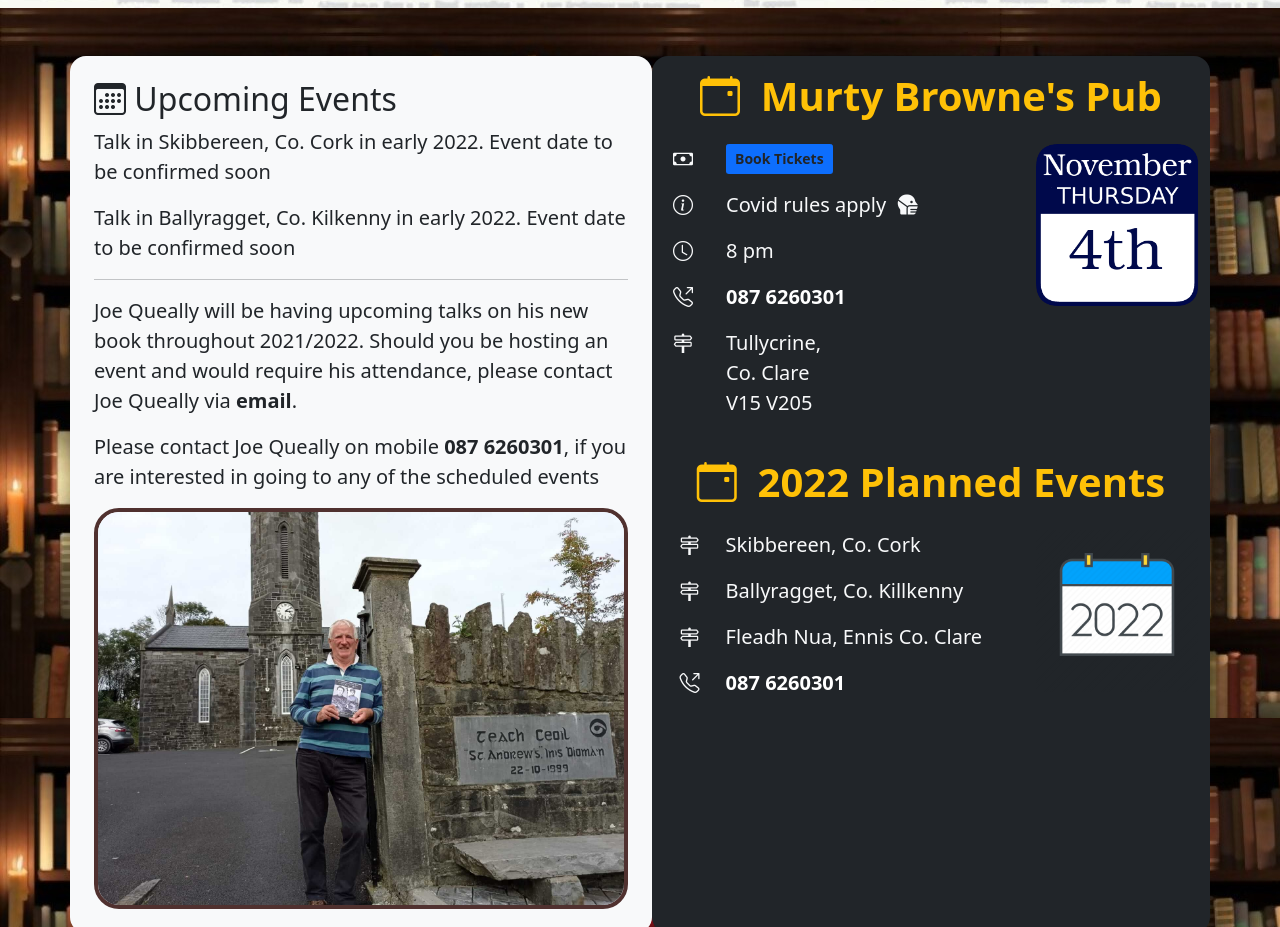
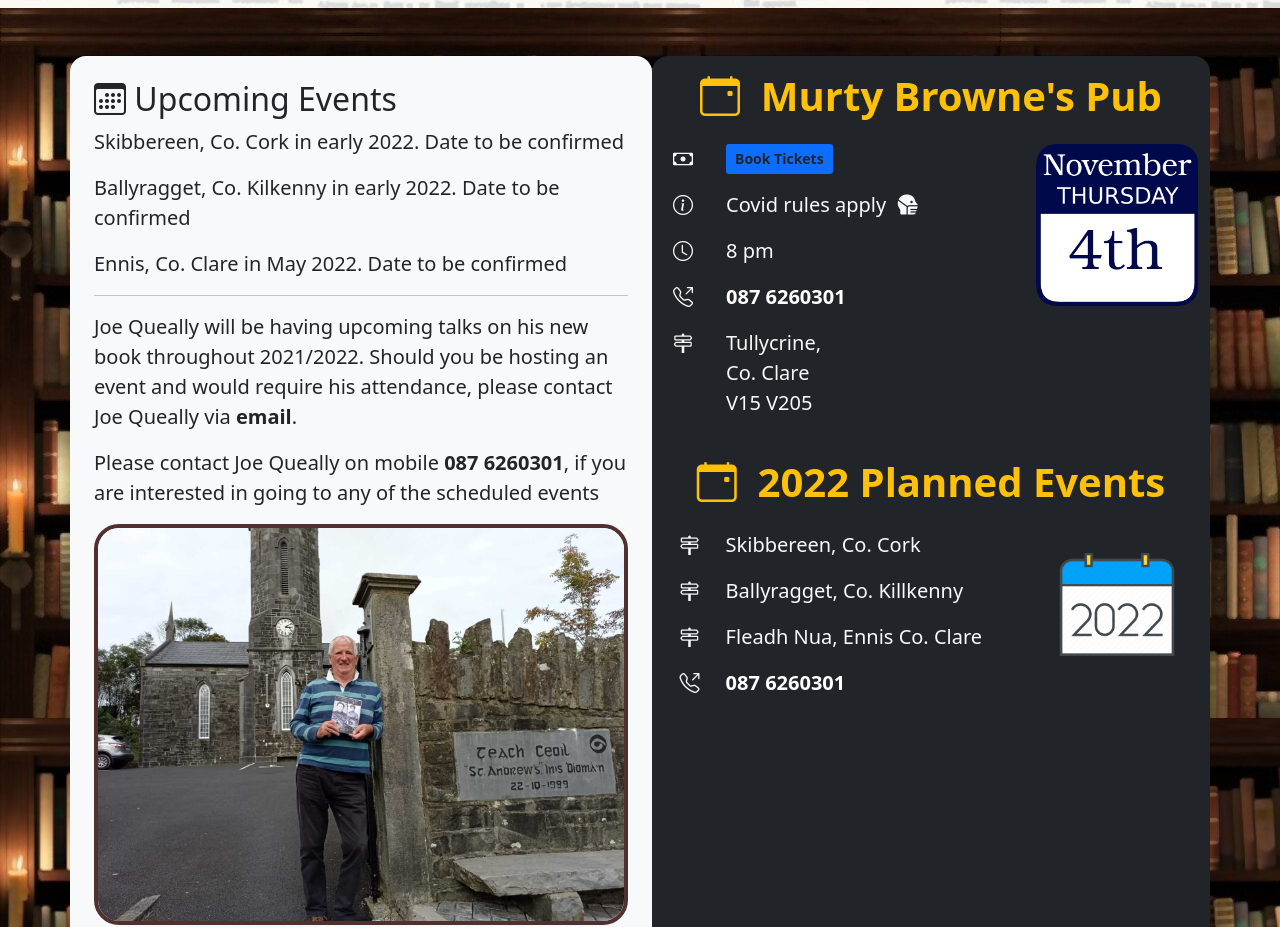
Before and after one commit to Muddles22/echoesfromacivilwar, a plain HTML site: page index.html in a window 1280 px wide. Shown: the part 2804-3731 px from the top of the page. Drawn offline with nearby package versions, Linux system fonts and the light colour scheme.

Commit message:
Update index.html

```diff
--- a/index.html
+++ b/index.html
@@ -291,8 +291,9 @@
 						<!-- Column 1 Outer-->
 						<div class="col-md bg-light p-4" style="border-radius:1rem">
 							<h2><span><i class="bi bi-calendar3"></i>&nbsp;</span>Upcoming Events</h2>
-							<p class="lead">Talk in Skibbereen, Co. Cork in early 2022. Event date to be confirmed soon</p>
-							<p class="lead">Talk in Ballyragget, Co. Kilkenny in early 2022. Event date to be confirmed soon</p>
+							<p class="lead">Skibbereen, Co. Cork in early 2022. Date to be confirmed</p>
+							<p class="lead">Ballyragget, Co. Kilkenny in early 2022. Date to be confirmed</p>
+							<p class="lead">Ennis, Co. Clare in May 2022. Date to be confirmed</p>
 			    				<!-- <a target="_blank" class="btn btn-primary universeTicketButton" style="color:#212529;" href="https://www.universe.com/events/echoes-from-a-civil-war-book-launch-by-joe-queally-tickets-SJ280D">Order Tickets</a>-->
 							<hr />
 							<p class="lead">Joe Queally will be having upcoming talks on his new book throughout 2021/2022.
```
